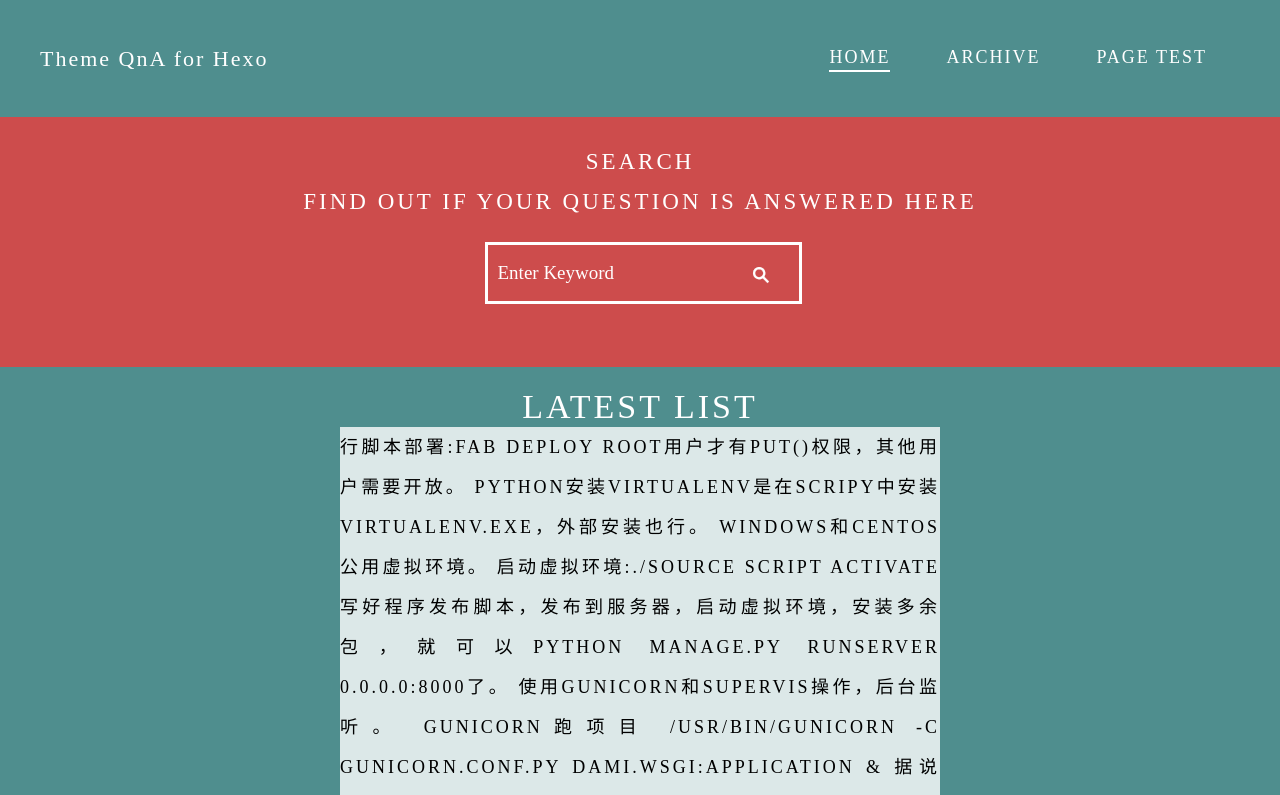
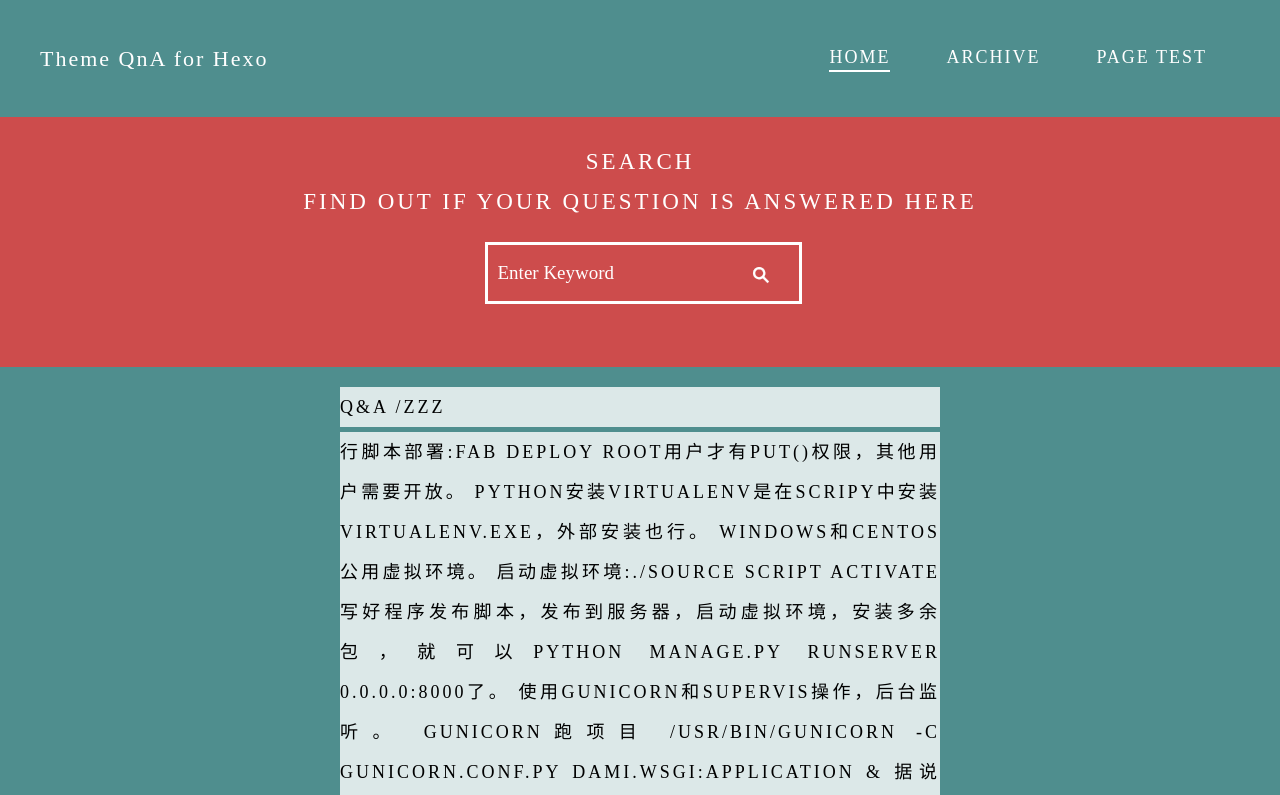
Before and after one commit to lac1310372195/clearAndBright, a plain HTML site: page ZZZ/index.html in a window 1280 px wide. Shown: the top 795 px of the page. Drawn offline with Linux system fonts and the light colour scheme.

Commit message:
Update index.html

```diff
--- a/ZZZ/index.html
+++ b/ZZZ/index.html
@@ -49,9 +49,10 @@
                 </div>
             </div>
         </div>
-
         <div class="PostList">
-            <h2 class="center">Latest List</h2>
+          <div class="wo">
+          	<a href="#"><p>Q&A /zzz</p></a>
+          </div>
             <div class="post-list">
               行脚本部署:fab deploy
 
```
